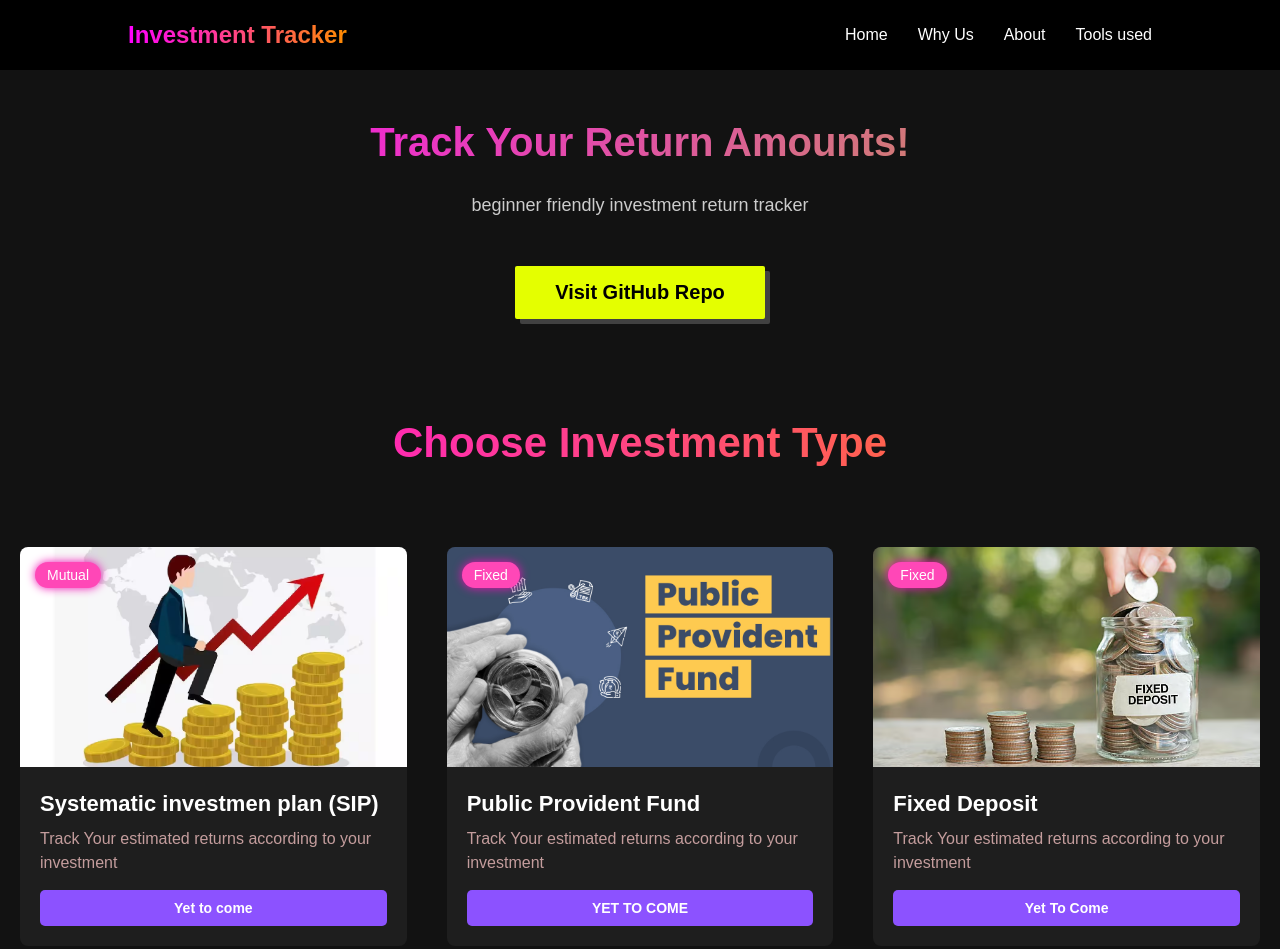
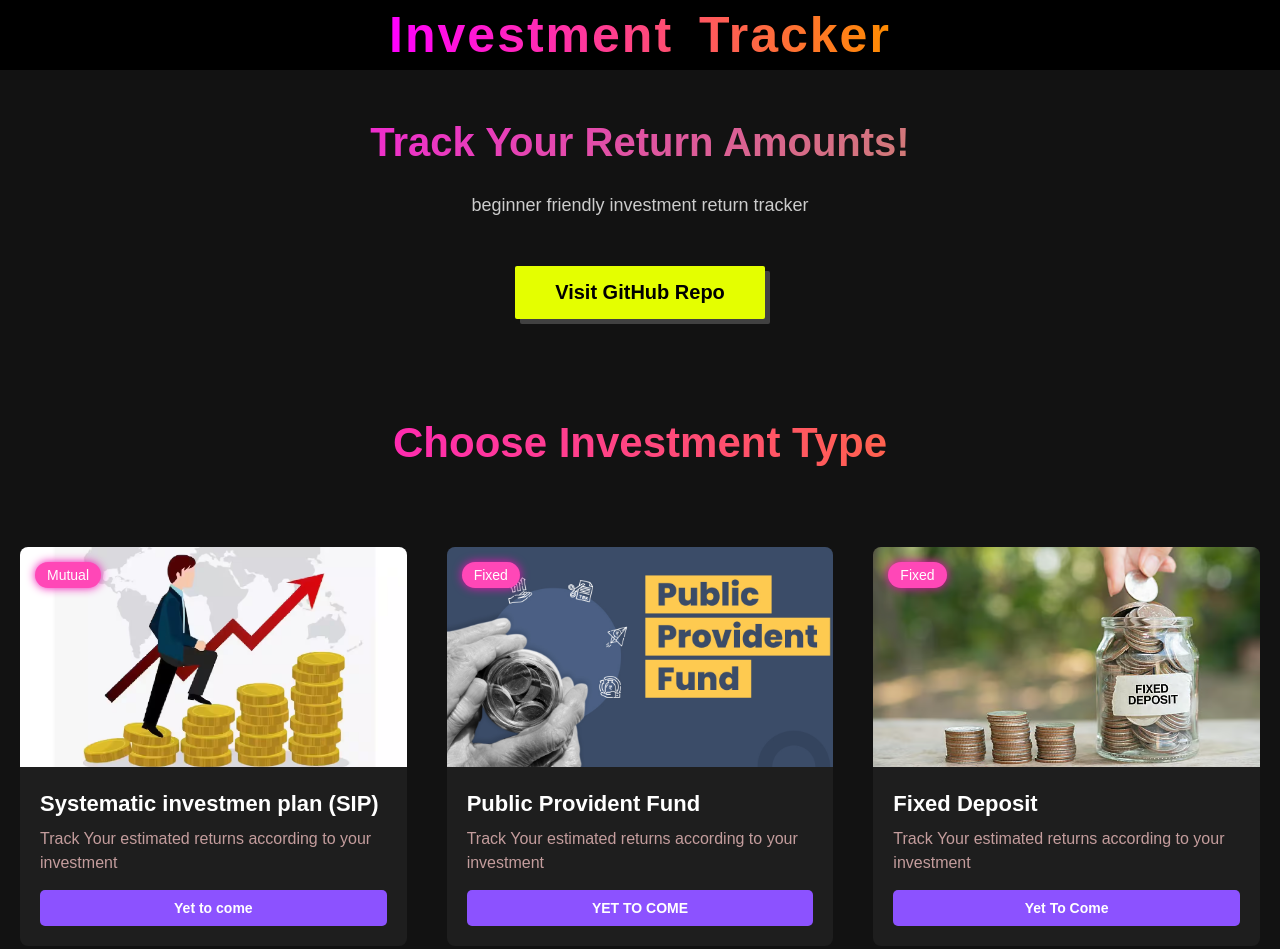
Before and after one commit to Dharun-2k7/ReturnTracker, a plain HTML site: page index.html in a window 1280 px wide. Shown: the top 949 px of the page. Drawn offline with Linux system fonts and the light colour scheme.

Commit message:
updated CSS

```diff
--- a/index.html
+++ b/index.html
@@ -8,17 +8,11 @@
 </head>
 <body>
     <header>
-        <div class="logo">Investment Tracker</div>
-        <nav>
-            <ul>
-                <li><a href="#">Home</a></li>
-                <li><a href="#">Why Us</a></li>
-                <li><a href="#">About</a></li>
-                <li><a href="#">Tools used</a></li>
-            </ul>
-        </nav>
+        <div class="logo">
+            <h1>Investment Tracker</h1>
+        </div>
+
     </header>
-
     <div class="main-content">
         <h1 class="glow-text">Track Your Return Amounts!</h1>
         <p class="tagline">beginner friendly investment return tracker</p>
--- a/styles.css
+++ b/styles.css
@@ -18,7 +18,7 @@
             z-index: 1000;
             top: 0;
             display: flex;
-            justify-content: space-between;
+            justify-content: center;
             align-items: center;
             padding: 20px 10%;
             background-color: #000;
@@ -26,37 +26,19 @@
         }
 
         .logo {
-            font-size: 24px;
+            font-size: 25px;
             font-weight: bold;
-             background: linear-gradient(to right, #ff00ff, #ff8c00);
-             -webkit-text-fill-color: transparent;
+            background: linear-gradient(to right, #ff00ff, #ff8c00);
+            -webkit-text-fill-color: transparent;
+            -webkit-background-clip: text;
             background-clip: text;
+            word-spacing: 10px;
+            letter-spacing: 2px;
+            text-align: center;
+            margin: 0;
         }
 
-        nav ul {
-            display: flex;
-            list-style: none;
-        }
 
-        nav ul li {
-            margin-left: 30px;
-        }
-
-        nav ul li a {
-            text-decoration: none;
-            color: white;
-            font-size: 16px;
-            justify-content: space-between;
-            transition: color 0.3s;
-            width: 100%;
-            display: block;
-        }
-
-        nav ul li a:hover {
-             background: linear-gradient(to right, #ff00ff, #ff8c00);
-             -webkit-text-fill-color: transparent;
-            background-clip: text;
-        }
 
 
         .main-content {
```
